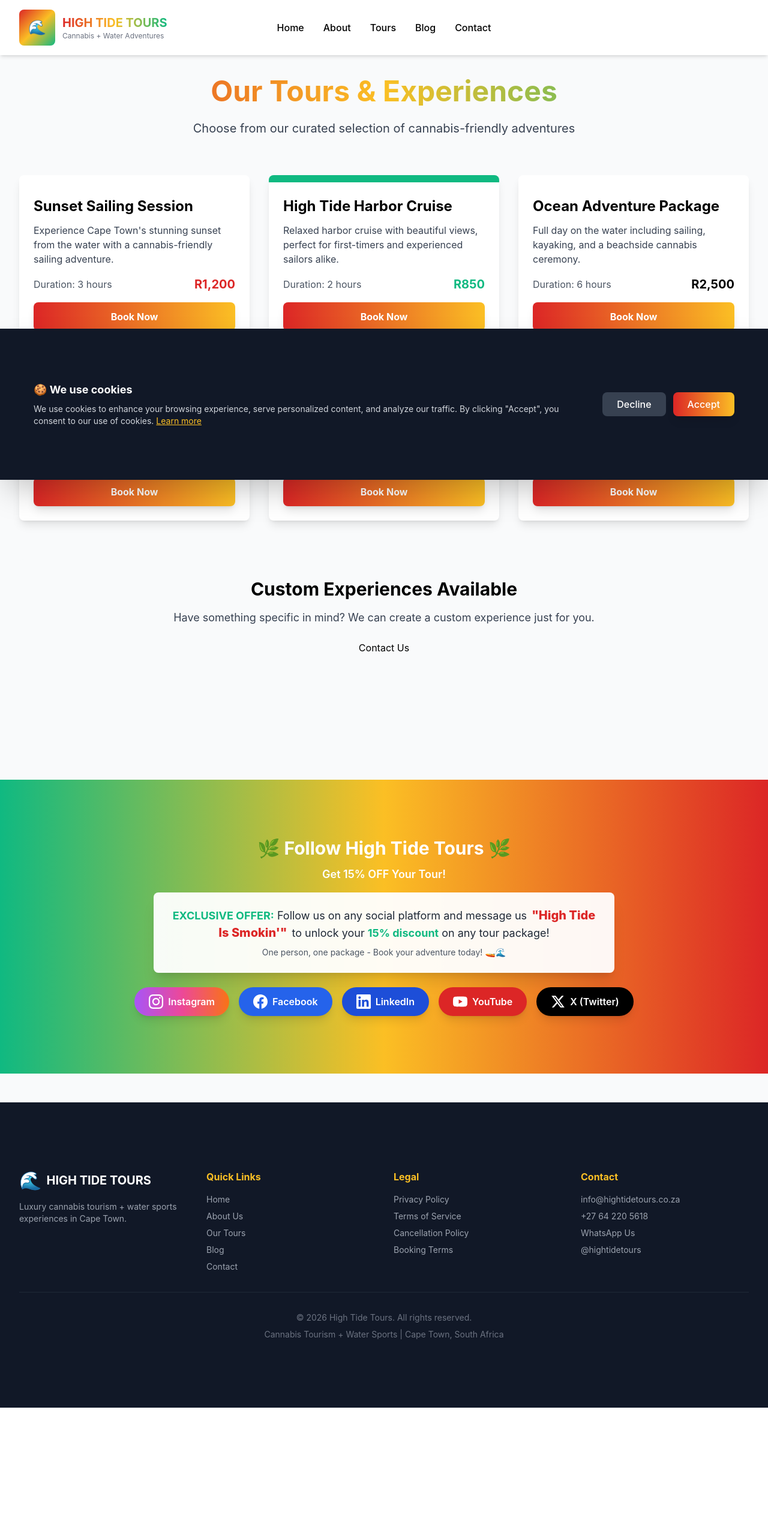
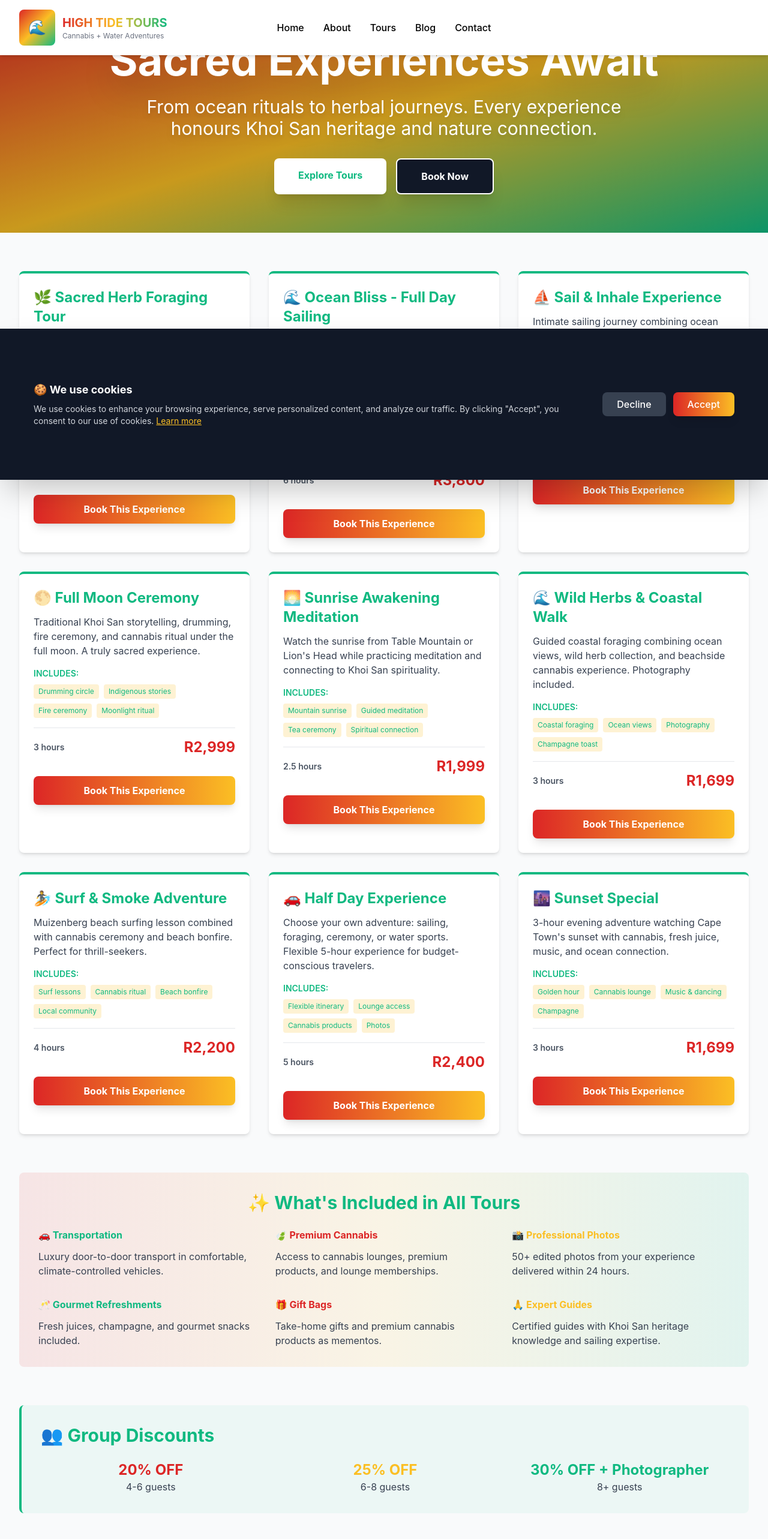
Before and after one commit to LilyCaramel2/high-tide-tours, a React (Vite) app: page /high-tide-tours/tours in a window 1280 px wide. Shown: the top 2566 px of the page at 60% size. Before the commit the page ends 2347 px from the top, so only its background shows below. Built offline with nearby package versions, Linux system fonts and the light colour scheme.

Commit message:
Week 1: Rebrand Tours with sacred herbs & Khoi San experiences

```diff
--- a/src/pages/Tours.jsx
+++ b/src/pages/Tours.jsx
@@ -1,87 +1,179 @@
+import Hero from '../components/Hero';
+
 function Tours() {
   const tours = [
     {
-      title: "Sunset Sailing Session",
-      description: "Experience Cape Town's stunning sunset from the water with a cannabis-friendly sailing adventure.",
-      duration: "3 hours",
-      price: "R1,200",
-      color: "rasta-red"
+      title: "🌿 Sacred Herb Foraging Tour",
+      description: "Learn traditional Khoi San herbalism and wild plant identification. Discover medicinal and ceremonial herbs with expert guides.",
+      duration: "4 hours",
+      price: "R1,899",
+      color: "rasta-green",
+      highlights: ["Wild foraging", "Khoi San knowledge", "Basket weaving", "Tea ceremony"]
     },
     {
-      title: "High Tide Harbor Cruise",
-      description: "Relaxed harbor cruise with beautiful views, perfect for first-timers and experienced sailors alike.",
-      duration: "2 hours",
-      price: "R850",
-      color: "rasta-green"
+      title: "🌊 Ocean Bliss - Full Day Sailing",
+      description: "Luxury sailing adventure combining ocean connection, cannabis ritual, and fresh-squeezed juices. Includes premium products & gift bags.",
+      duration: "6 hours",
+      price: "R3,800",
+      color: "rasta-red",
+      highlights: ["Yacht sailing", "Gourmet picnic", "Cannabis lounge", "Professional photos"]
     },
     {
-      title: "Ocean Adventure Package",
-      description: "Full day on the water including sailing, kayaking, and a beachside cannabis ceremony.",
-      duration: "6 hours",
-      price: "R2,500",
-      color: "rasta-gold"
+      title: "⛵ Sail & Inhale Experience",
+      description: "Intimate sailing journey combining ocean meditation, sacred herb knowledge, and mindful cannabis use on the water.",
+      duration: "4 hours",
+      price: "R2,400",
+      color: "rasta-yellow",
+      highlights: ["Sailing meditation", "Herb knowledge", "Ocean rituals", "Sunset viewing"]
     },
     {
-      title: "Private Charter Experience",
-      description: "Fully customizable private sailing charter for groups up to 8 people.",
-      duration: "4 hours",
-      price: "R4,000",
-      color: "rasta-yellow"
+      title: "🌕 Full Moon Ceremony",
+      description: "Traditional Khoi San storytelling, drumming, fire ceremony, and cannabis ritual under the full moon. A truly sacred experience.",
+      duration: "3 hours",
+      price: "R2,999",
+      color: "rasta-green",
+      highlights: ["Drumming circle", "Indigenous stories", "Fire ceremony", "Moonlight ritual"]
     },
     {
-      title: "Cannabis Ceremony",
-      description: "Traditional and modern cannabis experiences in scenic Cape Town locations.",
-      duration: "2 hours",
-      price: "R600",
-      color: "rasta-red"
+      title: "🌅 Sunrise Awakening Meditation",
+      description: "Watch the sunrise from Table Mountain or Lion's Head while practicing meditation and connecting to Khoi San spirituality.",
+      duration: "2.5 hours",
+      price: "R1,999",
+      color: "rasta-red",
+      highlights: ["Mountain sunrise", "Guided meditation", "Tea ceremony", "Spiritual connection"]
     },
     {
-      title: "Water Sports Package",
-      description: "Kayaking, paddleboarding, and other water sports with optional cannabis elements.",
+      title: "🌊 Wild Herbs & Coastal Walk",
+      description: "Guided coastal foraging combining ocean views, wild herb collection, and beachside cannabis experience. Photography included.",
       duration: "3 hours",
-      price: "R950",
-      color: "rasta-green"
+      price: "R1,699",
+      color: "rasta-yellow",
+      highlights: ["Coastal foraging", "Ocean views", "Photography", "Champagne toast"]
+    },
+    {
+      title: "🏄 Surf & Smoke Adventure",
+      description: "Muizenberg beach surfing lesson combined with cannabis ceremony and beach bonfire. Perfect for thrill-seekers.",
+      duration: "4 hours",
+      price: "R2,200",
+      color: "rasta-green",
+      highlights: ["Surf lessons", "Cannabis ritual", "Beach bonfire", "Local community"]
+    },
+    {
+      title: "🚗 Half Day Experience",
+      description: "Choose your own adventure: sailing, foraging, ceremony, or water sports. Flexible 5-hour experience for budget-conscious travelers.",
+      duration: "5 hours",
+      price: "R2,400",
+      color: "rasta-red",
+      highlights: ["Flexible itinerary", "Lounge access", "Cannabis products", "Photos"]
+    },
+    {
+      title: "🌆 Sunset Special",
+      description: "3-hour evening adventure watching Cape Town's sunset with cannabis, fresh juice, music, and ocean connection.",
+      duration: "3 hours",
+      price: "R1,699",
+      color: "rasta-yellow",
+      highlights: ["Golden hour", "Cannabis lounge", "Music & dancing", "Champagne"]
     }
   ];
 
   return (
-    <div className="min-h-screen py-16">
-      <div className="section-container">
-        {/* Header */}
-        <div className="text-center mb-16">
-          <h1 className="text-5xl font-bold mb-6 bg-gradient-to-r from-rasta-red via-rasta-yellow to-rasta-green bg-clip-text text-transparent">
-            Our Tours & Experiences
-          </h1>
-          <p className="text-xl text-gray-700 max-w-3xl mx-auto">
-            Choose from our curated selection of cannabis-friendly adventures
-          </p>
-        </div>
+    <div className="min-h-screen">
+      <Hero
+        title="Sacred Experiences Await"
+        subtitle="From ocean rituals to herbal journeys. Every experience honours Khoi San heritage and nature connection."
+        height="min-h-80"
+      />
 
+      <div className="section-container py-16">
         {/* Tours Grid */}
-        <div className="grid md:grid-cols-2 lg:grid-cols-3 gap-8">
+        <div className="grid md:grid-cols-2 lg:grid-cols-3 gap-8 mb-16">
           {tours.map((tour, index) => (
-            <div key={index} className="bg-white rounded-lg shadow-lg overflow-hidden hover:shadow-xl transition">
-              <div className={`h-3 bg-${tour.color}`}></div>
+            <div key={index} className="bg-white rounded-lg shadow-md hover:shadow-2xl transition border-t-4 border-rasta-green">
               <div className="p-6">
-                <h3 className="text-2xl font-bold mb-3">{tour.title}</h3>
+                <h3 className="text-2xl font-bold mb-3 text-rasta-green">{tour.title}</h3>
                 <p className="text-gray-700 mb-4">{tour.description}</p>
-                <div className="flex justify-between items-center mb-4">
-                  <span className="text-gray-600">Duration: {tour.duration}</span>
-                  <span className={`text-xl font-bold text-${tour.color}`}>{tour.price}</span>
+
+                {/* Highlights */}
+                <div className="mb-4">
+                  <p className="text-sm font-semibold text-rasta-green mb-2">INCLUDES:</p>
+                  <div className="flex flex-wrap gap-2">
+                    {tour.highlights.map((highlight, i) => (
+                      <span key={i} className="text-xs bg-rasta-yellow/20 text-rasta-green px-2 py-1 rounded">
+                        {highlight}
+                      </span>
+                    ))}
+                  </div>
                 </div>
-                <button className="btn-primary w-full">Book Now</button>
+
+                {/* Details */}
+                <div className="flex justify-between items-center mb-4 py-4 border-t border-gray-200">
+                  <span className="text-sm text-gray-600 font-semibold">{tour.duration}</span>
+                  <span className="text-2xl font-bold text-rasta-red">{tour.price}</span>
+                </div>
+                <button className="btn-primary w-full">Book This Experience</button>
               </div>
             </div>
           ))}
         </div>
 
-        {/* Contact CTA */}
-        <div className="mt-16 text-center bg-gray-50 p-8 rounded-lg">
+        {/* Pricing & Benefits */}
+        <div className="bg-gradient-to-r from-rasta-red/10 via-rasta-yellow/10 to-rasta-green/10 p-8 rounded-lg mb-16">
+          <h2 className="text-3xl font-bold mb-6 text-center text-rasta-green">✨ What's Included in All Tours</h2>
+          <div className="grid md:grid-cols-3 gap-8">
+            <div>
+              <h3 className="font-bold text-rasta-green mb-3">🚗 Transportation</h3>
+              <p className="text-gray-700">Luxury door-to-door transport in comfortable, climate-controlled vehicles.</p>
+            </div>
+            <div>
+              <h3 className="font-bold text-rasta-red mb-3">🍃 Premium Cannabis</h3>
+              <p className="text-gray-700">Access to cannabis lounges, premium products, and lounge memberships.</p>
+            </div>
+            <div>
+              <h3 className="font-bold text-rasta-yellow mb-3">📸 Professional Photos</h3>
+              <p className="text-gray-700">50+ edited photos from your experience delivered within 24 hours.</p>
+            </div>
+            <div>
+              <h3 className="font-bold text-rasta-green mb-3">🥂 Gourmet Refreshments</h3>
+              <p className="text-gray-700">Fresh juices, champagne, and gourmet snacks included.</p>
+            </div>
+            <div>
+              <h3 className="font-bold text-rasta-red mb-3">🎁 Gift Bags</h3>
+              <p className="text-gray-700">Take-home gifts and premium cannabis products as mementos.</p>
+            </div>
+            <div>
+              <h3 className="font-bold text-rasta-yellow mb-3">🙏 Expert Guides</h3>
+              <p className="text-gray-700">Certified guides with Khoi San heritage knowledge and sailing expertise.</p>
+            </div>
+          </div>
+        </div>
+
+        {/* Group Discounts */}
+        <div className="bg-rasta-green/5 p-8 rounded-lg mb-16 border-l-4 border-rasta-green">
+          <h2 className="text-3xl font-bold mb-6 text-rasta-green">👥 Group Discounts</h2>
+          <div className="grid md:grid-cols-3 gap-6">
+            <div className="text-center">
+              <p className="text-2xl font-bold text-rasta-red">20% OFF</p>
+              <p className="text-gray-700">4-6 guests</p>
+            </div>
+            <div className="text-center">
+              <p className="text-2xl font-bold text-rasta-yellow">25% OFF</p>
+              <p className="text-gray-700">6-8 guests</p>
+            </div>
+            <div className="text-center">
+              <p className="text-2xl font-bold text-rasta-green">30% OFF + Photographer</p>
+              <p className="text-gray-700">8+ guests</p>
+            </div>
+          </div>
+        </div>
+
+        {/* Custom Experiences CTA */}
+        <div className="text-center bg-gradient-to-r from-rasta-red via-rasta-yellow to-rasta-green p-12 rounded-lg text-white">
           <h2 className="text-3xl font-bold mb-4">Custom Experiences Available</h2>
-          <p className="text-lg text-gray-700 mb-6">
-            Have something specific in mind? We can create a custom experience just for you.
+          <p className="text-lg mb-6 max-w-2xl mx-auto">
+            Have a unique vision? Let's create a bespoke experience just for you—whether it's a special celebration,
+            corporate retreat, or spiritual journey. All experiences honour Khoi San heritage and ocean stewardship.
           </p>
-          <button className="btn-secondary">Contact Us</button>
+          <button className="bg-white text-rasta-green hover:bg-gray-100 font-bold py-3 px-8 rounded-lg transition-all hover:scale-105">Get in Touch</button>
         </div>
       </div>
     </div>
```
